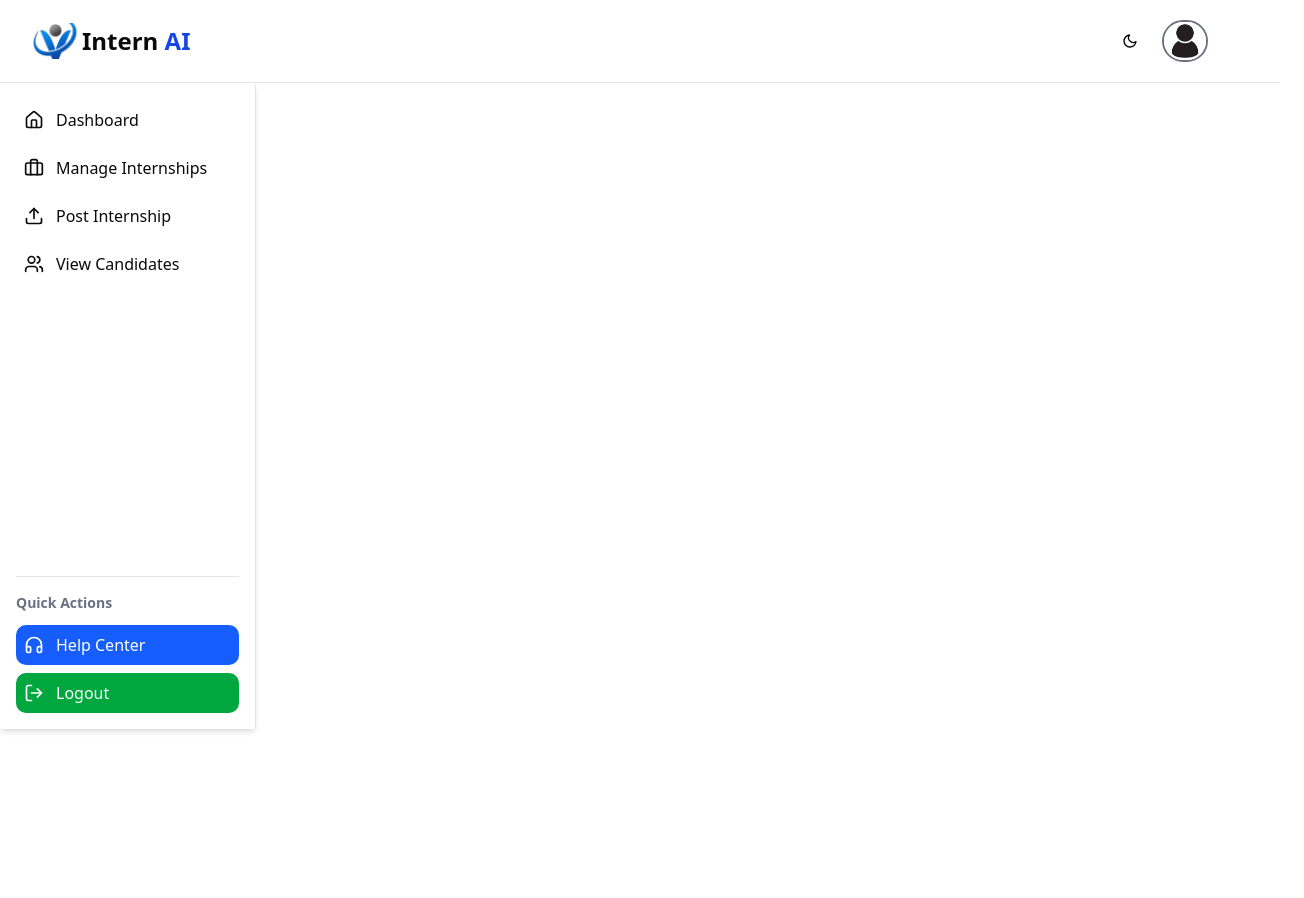
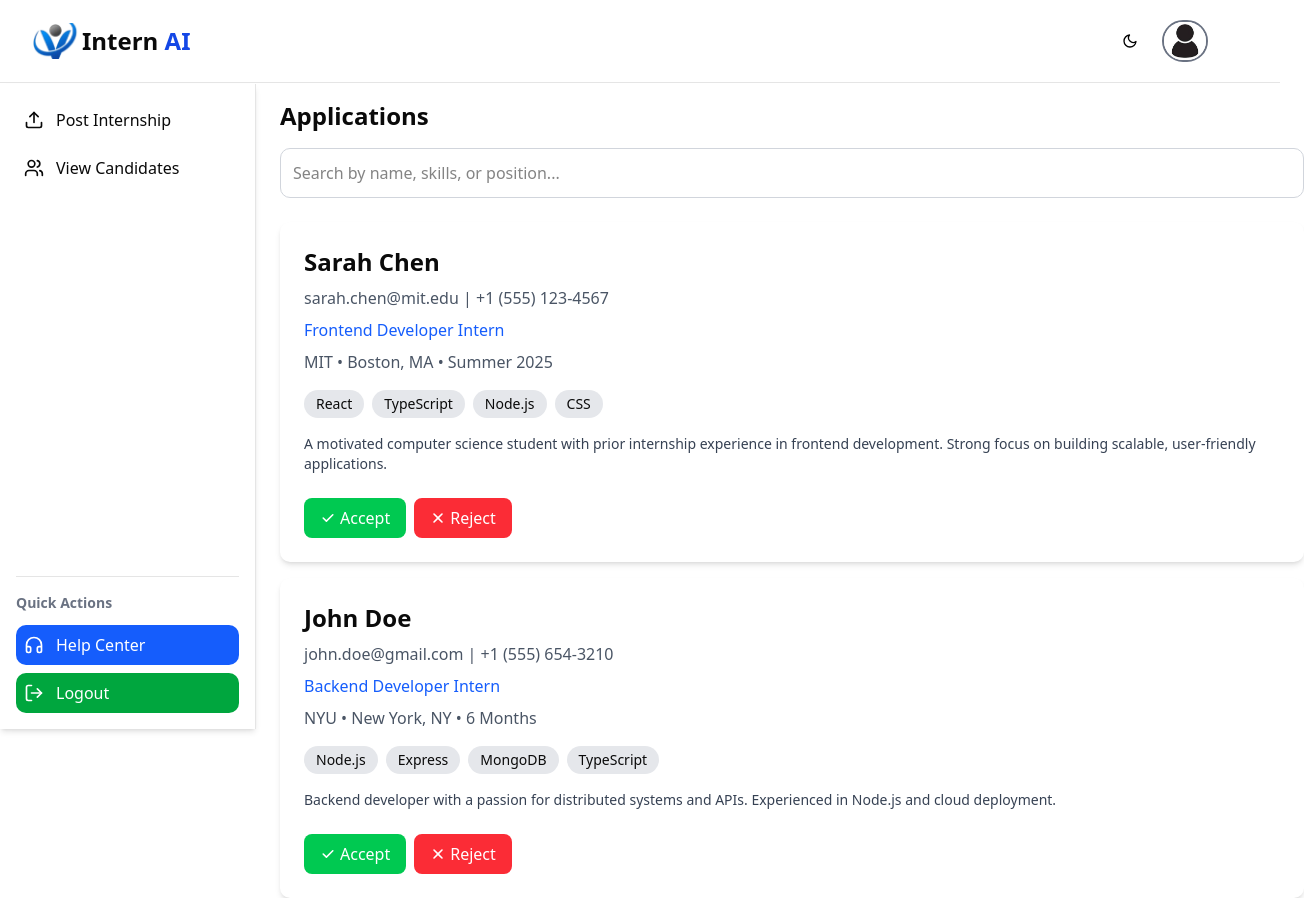
Before and after one commit to Chaitanyaa0001/InternAI, a Next.js app in the folder my-app/: page /company/viewcandidates in a window 1280 px wide. Shown: the whole page, 1304 px wide, since content can reach past the window. Before the commit the page ends 800 px from the top, so only its background shows below. Built offline with nearby package versions, Linux system fonts and the light colour scheme.

Commit message:
company page

```diff
--- a/my-app/src/app/company/viewcandidates/page.tsx
+++ b/my-app/src/app/company/viewcandidates/page.tsx
@@ -1,10 +1,11 @@
-import CompanyNavbar from "@/components/companycomponents/CompanyNavbar"
+import CompanyNavbar from "@/components/companycomponents/CompanyNavbar";
+import CandidateList from "@/components/companycomponents/ViewCandidates";
 
-export default function viewcandidateroute() {
-    return (
-        <div>
-            <CompanyNavbar/>
-            <h1>helo form view candidate route </h1>
-        </div>
-    )
+export default function ViewCandidatePage() {
+  return (
+    <main className="min-h-screen dark:bg-[#314DA2] dark:bg-gradient-to-b from-[#0A0F1C] via-[#101828] to-[#1A2234]">
+      <CompanyNavbar />
+      <CandidateList />
+    </main>
+  );
 }
--- a/my-app/src/components/ProfileCard.tsx
+++ b/my-app/src/components/ProfileCard.tsx
@@ -91,7 +91,7 @@ export default function ProfileForm({ profile }: Props) {
               alt="Profile"
               className="rounded-full border-2 object-cover"
             />
-            <input type="file" accept="image/*" onChange={handleImageChange} className="hidden" />
+            <input aria-label="state" type="file" accept="image/*" onChange={handleImageChange} className="hidden" />
           </label>
 
           <div className="flex-1 flex flex-col gap-3 w-full">
@@ -101,7 +101,7 @@ export default function ProfileForm({ profile }: Props) {
                 type="text"
                 name={field}
                 placeholder={field.charAt(0).toUpperCase() + field.slice(1)}
-                value={(formData as any)[field]}
+                value={(formData as never)[field]}
                 onChange={handleChange}
                 className="border-2 p-2 rounded-md w-full"
               />
@@ -109,7 +109,7 @@ export default function ProfileForm({ profile }: Props) {
 
             <div className="mt-2">
               <label className="font-semibold mb-1 block">Upload Resume</label>
-              <input type="file" accept=".pdf,.doc,.docx" onChange={handleResumeUpload} />
+              <input aria-label="state" type="file" accept=".pdf,.doc,.docx" onChange={handleResumeUpload} />
             </div>
           </div>
         </div>
--- a/my-app/src/components/companycomponents/CompanySidebar.tsx
+++ b/my-app/src/components/companycomponents/CompanySidebar.tsx
@@ -2,8 +2,8 @@
 
 import React from "react";
 import Link from "next/link";
-import { Home, Briefcase, Upload, Users, X, LogOut, Headphones } from "lucide-react";
-
+import {  Upload, Users, X, LogOut, Headphones } from "lucide-react";
+// Home, Briefcase
 interface SidebarProps {
   isOpen: boolean;
   onClose: () => void;
@@ -28,12 +28,12 @@ const CompanySidebar: React.FC<SidebarProps> = ({ isOpen, onClose }) => {
 
           {/* Navigation */}
           <nav className="space-y-2">
-            <Link href="/company/dashboard" className="flex items-center gap-3 p-2 rounded-lg hover:bg-blue-600 hover:text-white dark:text-white">
+            {/* <Link href="/company/dashboard" className="flex items-center gap-3 p-2 rounded-lg hover:bg-blue-600 hover:text-white dark:text-white">
               <Home size={20} /> Dashboard
             </Link>
             <Link href="/company/manageinternship" className="flex items-center gap-3 p-2 rounded-lg hover:bg-blue-600 hover:text-white dark:text-white">
               <Briefcase size={20} /> Manage Internships
-            </Link>
+            </Link> */}
             <Link href="/company/postinternship" className="flex items-center gap-3 p-2 rounded-lg hover:bg-blue-600 hover:text-white dark:text-white">
               <Upload size={20} /> Post Internship
             </Link>
--- /dev/null
+++ b/my-app/src/components/companycomponents/ViewCandidates.tsx
@@ -0,0 +1,97 @@
+"use client";
+import { useState } from "react";
+import CandidateCard from "./candidatecard";
+
+interface Candidate {
+  id: string;
+  name: string;
+  email: string;
+  phone: string;
+  location: string;
+  position: string;
+  company: string;
+  duration: string;
+  skills: string[];
+  description: string;
+  status?: "Applied" | "Accepted" | "Rejected";
+}
+
+const initialCandidates: Candidate[] = [
+  {
+    id: "1",
+    name: "Sarah Chen",
+    email: "sarah.chen@mit.edu",
+    phone: "+1 (555) 123-4567",
+    location: "Boston, MA",
+    position: "Frontend Developer Intern",
+    company: "MIT",
+    duration: "Summer 2025",
+    skills: ["React", "TypeScript", "Node.js", "CSS"],
+    description:
+      "A motivated computer science student with prior internship experience in frontend development. Strong focus on building scalable, user-friendly applications.",
+    status: "Applied",
+  },
+  {
+    id: "2",
+    name: "John Doe",
+    email: "john.doe@gmail.com",
+    phone: "+1 (555) 654-3210",
+    location: "New York, NY",
+    position: "Backend Developer Intern",
+    company: "NYU",
+    duration: "6 Months",
+    skills: ["Node.js", "Express", "MongoDB", "TypeScript"],
+    description:
+      "Backend developer with a passion for distributed systems and APIs. Experienced in Node.js and cloud deployment.",
+    status: "Applied",
+  },
+];
+
+export default function CandidateList() {
+  const [search, setSearch] = useState("");
+  const [candidates, setCandidates] = useState(initialCandidates);
+
+  const filteredCandidates = candidates.filter(
+    (c) =>
+      c.name.toLowerCase().includes(search.toLowerCase()) ||
+      c.position.toLowerCase().includes(search.toLowerCase()) ||
+      c.skills.some((s) => s.toLowerCase().includes(search.toLowerCase()))
+  );
+
+  const handleStatusChange = async (id: string, status: "Accepted" | "Rejected") => {
+    // Update UI immediately
+    setCandidates((prev) =>
+      prev.map((c) => (c.id === id ? { ...c, status } : c))
+    );
+
+    // TODO: Call backend API here to persist status
+    console.log(`Candidate ${id} marked as ${status}`);
+  };
+
+  return (
+    <div className="lg:ml-70 lg:mt-25">
+      <h1 className="text-2xl font-bold mb-4 dark:text-blue-700">Applications</h1>
+      <input
+        type="text"
+        placeholder="Search by name, skills, or position..."
+        value={search}
+        onChange={(e) => setSearch(e.target.value)}
+        className="w-[80vw] p-3 border border-gray-300 dark:placeholder-white rounded-lg mb-6"
+      />
+
+      <div className="space-y-4">
+        {filteredCandidates.map((c) => (
+          <CandidateCard
+            key={c.id}
+            {...c}
+            onStatusChange={(status) => handleStatusChange(c.id, status)}
+          />
+        ))}
+
+        {filteredCandidates.length === 0 && (
+          <p className="text-gray-500">No candidates found.</p>
+        )}
+      </div>
+    </div>
+  );
+}
--- /dev/null
+++ b/my-app/src/components/companycomponents/candidatecard.tsx
@@ -0,0 +1,135 @@
+"use client";
+import React, { useState } from "react";
+import { HiCheck, HiX } from "react-icons/hi";
+
+interface CandidateCardProps {
+  id: string;
+  name: string;
+  email: string;
+  phone: string;
+  location: string;
+  position: string;
+  company: string;
+  duration: string;
+  skills: string[];
+  description: string;
+  status?: "Applied" | "Accepted" | "Rejected"; // initial status from parent
+  onStatusChange?: (id: string, status: "Accepted" | "Rejected") => Promise<void> | void;
+}
+
+const CandidateCard: React.FC<CandidateCardProps> = ({
+  id,
+  name,
+  email,
+  phone,
+  location,
+  position,
+  company,
+  duration,
+  skills,
+  description,
+  status = "Applied",
+  onStatusChange,
+}) => {
+  const [currentStatus, setCurrentStatus] = useState(status);
+  const [loading, setLoading] = useState(false);
+
+  const handleClick = async (newStatus: "Accepted" | "Rejected") => {
+    setLoading(true);
+    try {
+      if (onStatusChange) {
+        await onStatusChange(id, newStatus);
+      }
+      setCurrentStatus(newStatus);
+    } catch (err) {
+      console.error(err);
+      alert("Error updating status");
+    } finally {
+      setLoading(false);
+    }
+  };
+
+  return (
+    <div className="bg-white lg:w-[80vw] shadow-md dark:bg-[#182031] rounded-lg p-6 flex flex-col gap-2">
+      <h2 className="text-lg font-semibold dark:text-white lg:text-2xl">{name}</h2>
+      <p className="text-gray-600  dark:text-white">{email} | {phone}</p>
+      <p className="text-blue-600 font-medium">{position}</p>
+      <p className="text-gray-600">{company} • {location} • {duration}</p>
+
+      {/* Skills */}
+      <div className="flex flex-wrap gap-2 my-2">
+        {skills.map((skill, i) => (
+          <span key={i} className="px-3 py-1 text-sm bg-gray-200 rounded-full">
+            {skill}
+          </span>
+        ))}
+      </div>
+
+      {/* Description */}
+      <p className="text-gray-700 text-sm">{description}</p>
+
+      {/* Actions */}
+      <div className="flex flex-row gap-2 mt-4">
+        {currentStatus === "Applied" ? (
+          loading ? (
+            <button
+              type="button"
+              disabled
+              className="bg-gray-400 text-white px-4 py-2 rounded-md flex items-center justify-center cursor-not-allowed"
+            >
+              <svg
+                className="mr-2 h-5 w-5 animate-spin text-white"
+                viewBox="0 0 24 24"
+                fill="none"
+              >
+                <circle
+                  className="opacity-25"
+                  cx="12"
+                  cy="12"
+                  r="10"
+                  stroke="currentColor"
+                  strokeWidth="4"
+                ></circle>
+                <path
+                  className="opacity-75"
+                  fill="currentColor"
+                  d="M4 12a8 8 0 018-8V0C5.373 0 0 5.373 0 12h4z"
+                ></path>
+              </svg>
+              Processing…
+            </button>
+          ) : (
+            <>
+              <button
+                onClick={() => handleClick("Accepted")}
+                className="flex items-center cursor-pointer bg-green-500 text-white px-4 py-2 rounded-md hover:bg-green-600 transition"
+              >
+                <HiCheck className="mr-1" />
+                Accept
+              </button>
+              <button
+                onClick={() => handleClick("Rejected")}
+                className="flex items-center cursor-pointer bg-red-500 text-white px-4 py-2 rounded-md hover:bg-red-600 transition"
+              >
+                <HiX className="mr-1" />
+                Reject
+              </button>
+            </>
+          )
+        ) : (
+          <span
+            className={`text-sm font-semibold px-4 py-2 rounded-md ${
+              currentStatus === "Accepted"
+                ? "bg-green-100 text-green-700"
+                : "bg-red-100 text-red-700"
+            }`}
+          >
+            {currentStatus}
+          </span>
+        )}
+      </div>
+    </div>
+  );
+};
+
+export default CandidateCard;
```
